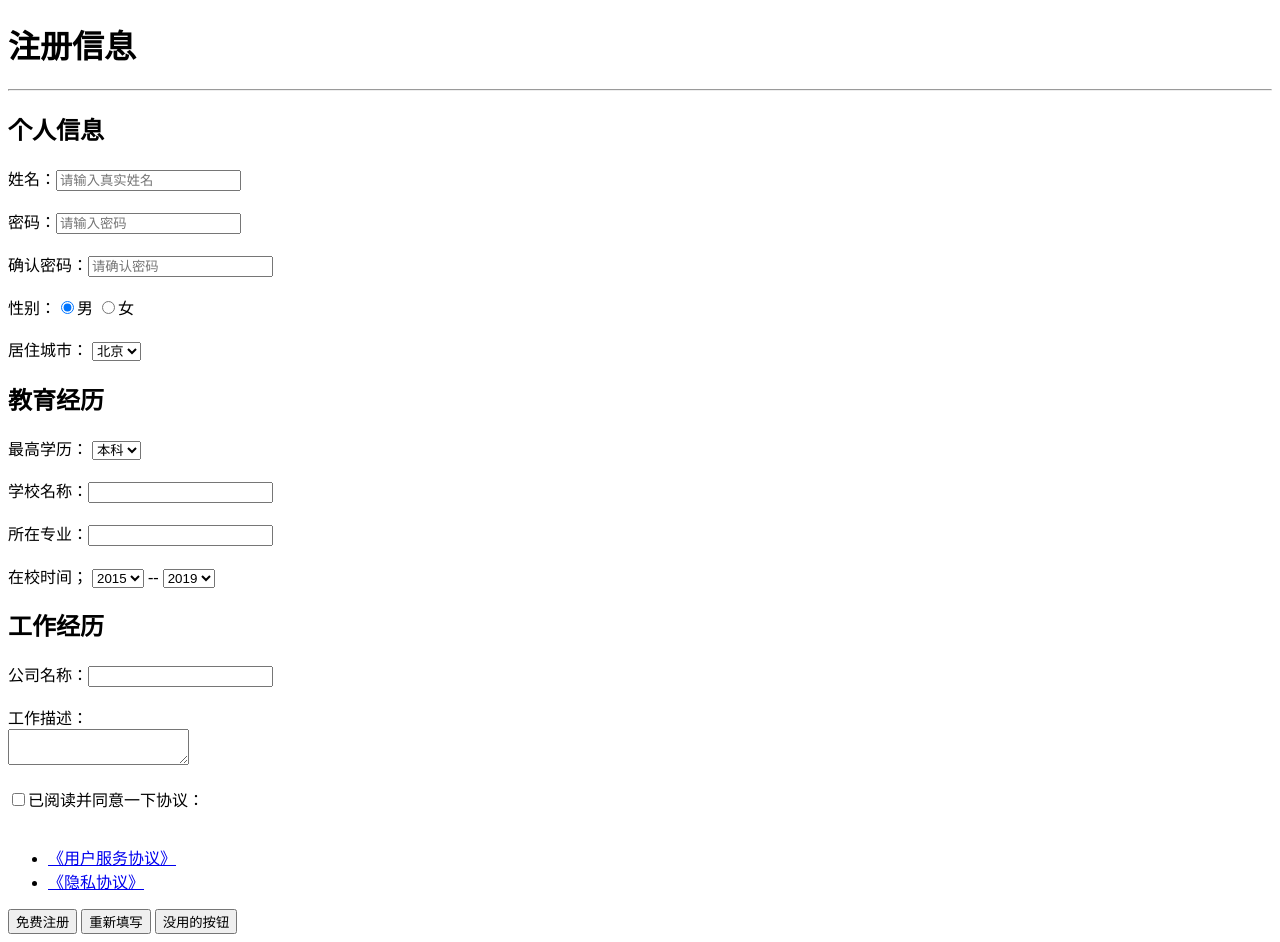
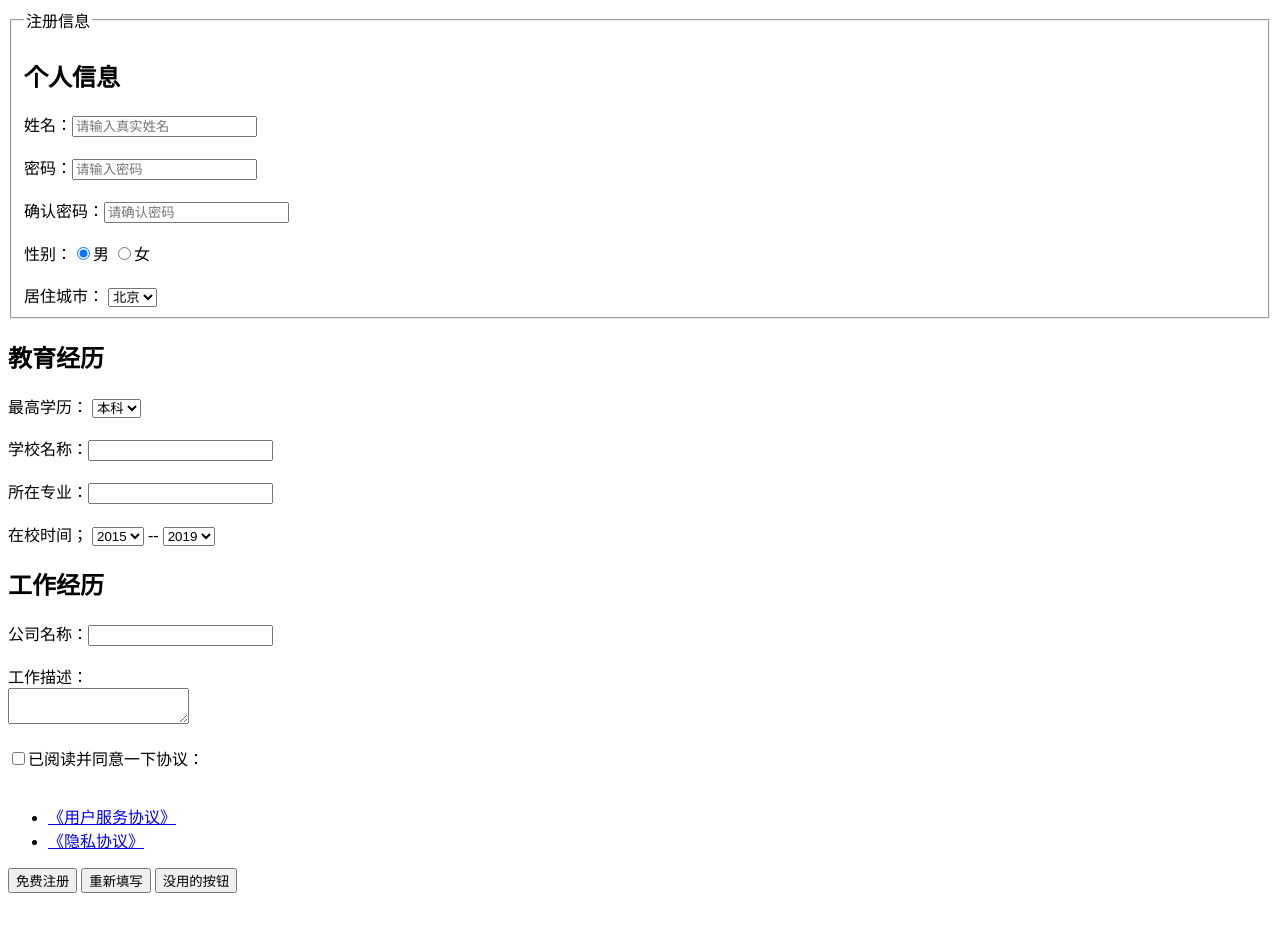
Before and after one commit to HLccg41666/Web-Practice, a plain HTML site: page text_3_12/demo2——注册信息.html in a window 1280 px wide. After the commit the page ends 901 px from the top, so only its background shows below. Drawn offline with Linux system fonts and the light colour scheme.

Commit message:
完善的部分代码

```diff
--- a/text_3_12/demo2——注册信息.html
+++ b/text_3_12/demo2——注册信息.html
@@ -9,10 +9,15 @@
 
 <body>
     <form>
-        <!-- <h1>注册信息</h1> -->
-        <h1>注册信息</h1>
-        <hr>
-        <!-- <h2>个人信息</h2> -->
+        <!--注册信息 -->
+        <!-- fieldset将表单内的相关元素分组-->
+        <!-- legend定义分组的标题 -->
+        <!-- 后续可以利用css属性美化fieldset与legend的属性 -->
+
+        <fieldset>
+
+            <legend>注册信息</legend>
+
             <h2>个人信息</h2>
             <label>姓名：</label><input type="text" placeholder="请输入真实姓名">
             <br><br>
@@ -23,9 +28,11 @@
             <label>性别：</label><label><input type="radio" name="gender" checked>男</label>
             <label><input type="radio" name="gender">女</label>
             <br><br>
+
             <!-- 另一种label的写法 -->
             <!-- <label for="男">男</label><input type="radio" name="gender" id="男">
         <label for="女">女</label><input type="radio" name="gender" id="女"> -->
+
             <label>居住城市：</label>
             <select>
                 <option>北京</option>
@@ -33,6 +40,8 @@
                 <option>广州</option>
                 <option>深圳</option>
             </select>
+        </fieldset>
+
 
         <h2>教育经历</h2>
         <label>最高学历：</label>
@@ -43,7 +52,7 @@
             <option>大专</option>
         </select>
         <br><br>
-        <label>学校名称：</label><input type="text" >
+        <label>学校名称：</label><input type="text">
         <br><br>
         <label>所在专业：</label><input type="text">
         <br><br>
```
Lines whose indentation alone changed are shown as unchanged.
